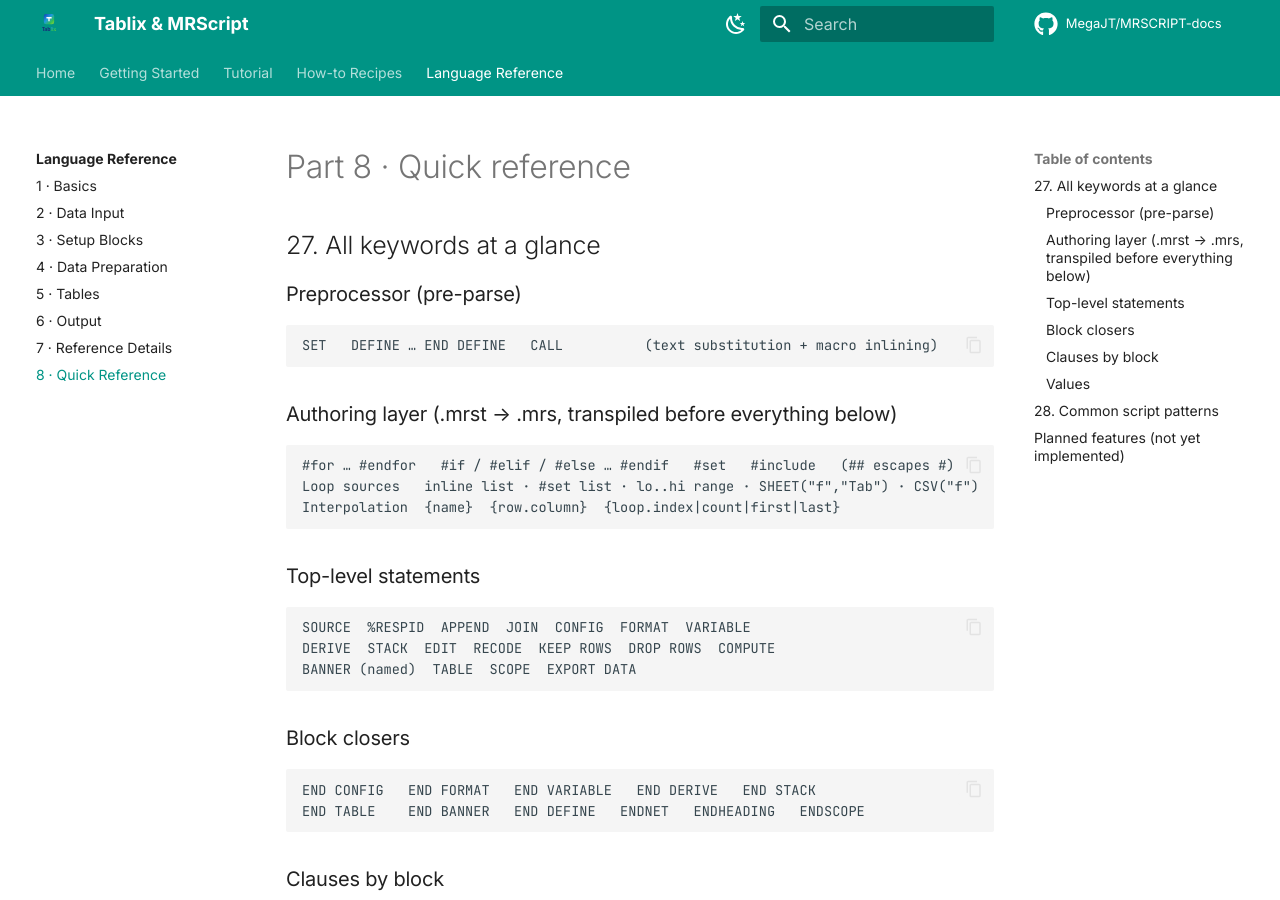
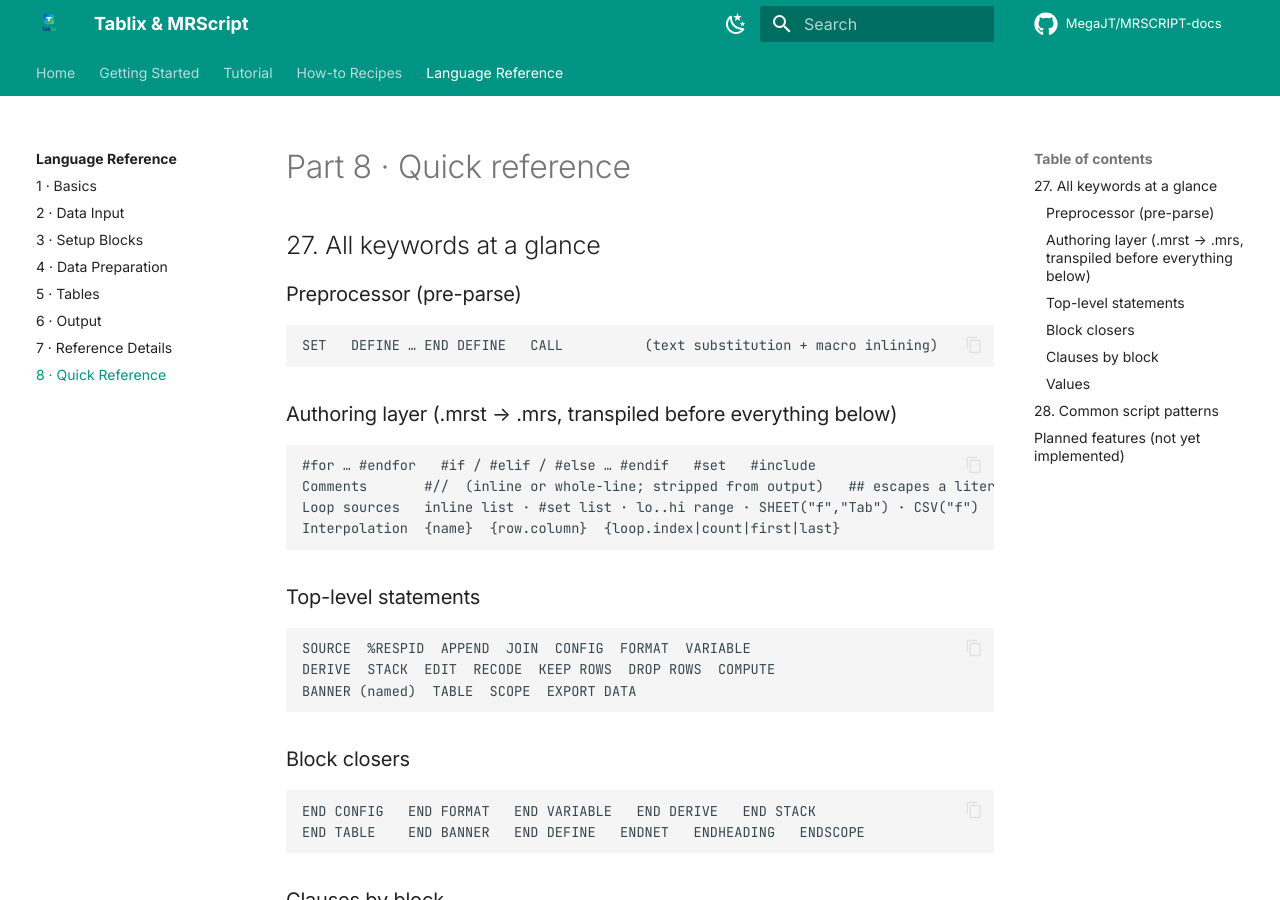
Before and after one commit to MegaJT/MRSCRIPT-docs, an MkDocs documentation site: the page built from docs/reference/quick-reference.md, in a window 1280 px wide and 900 px high. Built offline with MkDocs 1.6.1 and Material for MkDocs 9.7.7, drawn with Linux system fonts in a browser that asks for light colours; a script that is not in the unit is left out; comment, search, counter and statistics services are not loaded.

Commit message:
Docs: document #// directive comments in the authoring layer
Add a "Comments" subsection to §4c explaining #// (inline + whole-line, stripped
from output), why // / /* */ must not be used on # directive lines, and that a
/* */ block does NOT disable a directive. List #// in the keyword glance too.

Co-Authored-By: Claude Opus 4.8 <noreply@anthropic.com>

````diff
--- a/docs/reference/quick-reference.md
+++ b/docs/reference/quick-reference.md
@@ -11,7 +11,8 @@ SET   DEFINE … END DEFINE   CALL          (text substitution + macro inlining)
 ### Authoring layer (.mrst → .mrs, transpiled before everything below)
 
 ```text
-#for … #endfor   #if / #elif / #else … #endif   #set   #include   (## escapes #)
+#for … #endfor   #if / #elif / #else … #endif   #set   #include
+Comments       #//  (inline or whole-line; stripped from output)   ## escapes a literal #
 Loop sources   inline list · #set list · lo..hi range · SHEET("f","Tab") · CSV("f")
 Interpolation  {name}  {row.column}  {loop.index|count|first|last}
 ```
````
Also changed, not shown: docs/reference/basics.md (+36 -0 lines).
